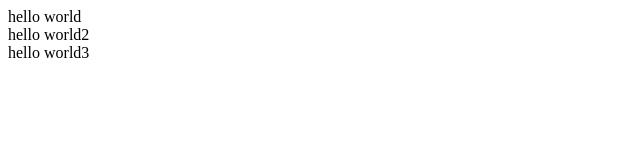
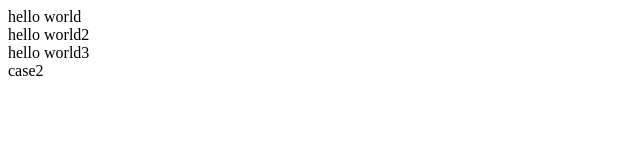
Before and after one commit to hanchorong/kdt, a plain HTML site: page index.html in a window 1280 px wide. Shown: the full height of the page, 0-640 px from the left. Drawn offline with Linux system fonts and the light colour scheme.

Commit message:
study: testalone

```diff
--- a/index.html
+++ b/index.html
@@ -10,5 +10,6 @@
     <div>hello world</div>
     <div>hello world2</div>
     <div>hello world3</div>
+    <div>case2</div>
   </body>
 </html>
```
